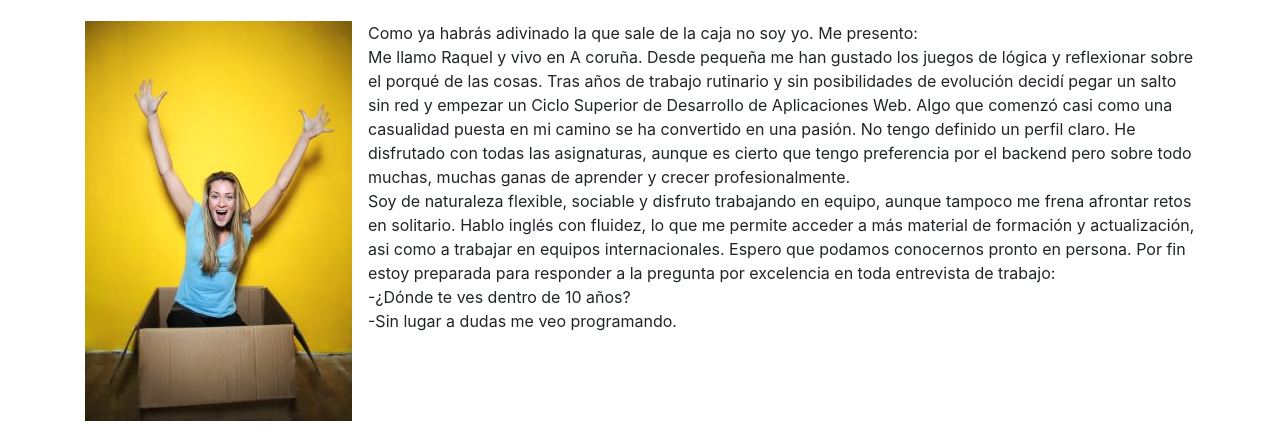
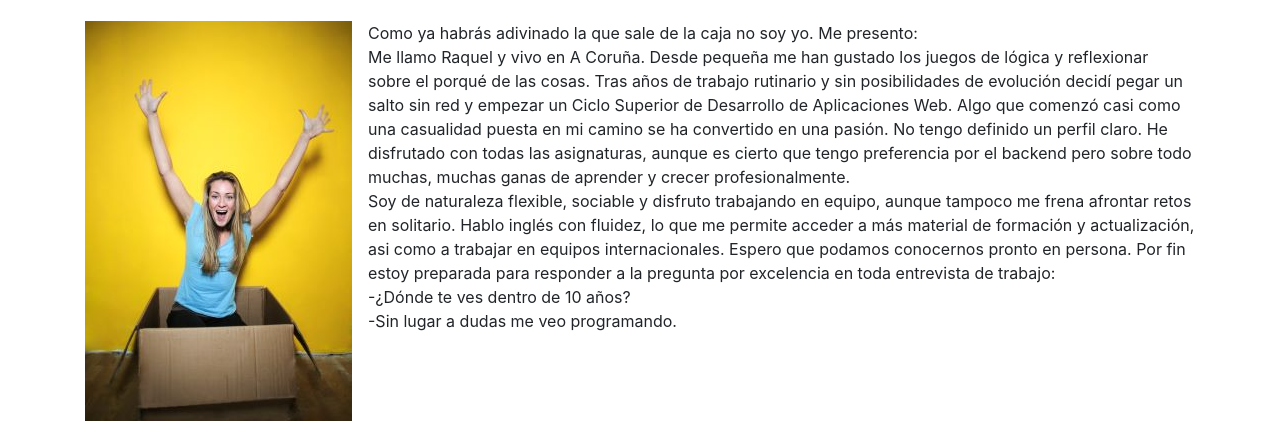
Before and after one commit to alloverthebox/alloverthebox.github.io, a plain HTML site: page about.html in a window 1280 px wide. Shown: the part 209-649 px from the top of the page. Drawn offline with nearby package versions, Linux system fonts and the light colour scheme; grey boxes are pictures that could not be loaded.

Commit message:
Update about.html

```diff
--- a/about.html
+++ b/about.html
@@ -34,7 +34,7 @@
   <h2 class="text-center my-4">HOLA! </h2>
   <section class="container mt-3 clearfix">
     <img class="float-sm-left mr-3 mb-2"  src="./assets/imagenes/box/hello.jpg" alt="">
-    <p >Como ya habrás adivinado la que sale de la caja no soy yo. Me presento: <br> Me llamo Raquel y vivo en A coruña. Desde pequeña me han gustado los juegos de lógica y reflexionar sobre el porqué de las cosas. Tras años de trabajo rutinario y sin posibilidades de evolución decidí pegar un salto sin red y empezar un Ciclo Superior de Desarrollo de Aplicaciones Web. Algo que comenzó casi como una casualidad puesta en mi camino se ha convertido en una pasión. No tengo definido un perfil claro. He disfrutado con todas las asignaturas, aunque es cierto que tengo preferencia por el backend pero sobre todo  muchas, muchas ganas de aprender y crecer profesionalmente.<br>Soy de naturaleza flexible, sociable y disfruto trabajando en equipo, aunque tampoco me frena afrontar retos en solitario. Hablo inglés con fluidez, lo que me permite acceder a más material de formación y actualización, asi como a trabajar en equipos internacionales. Espero que podamos conocernos pronto en persona. Por fin estoy preparada para responder a la pregunta por excelencia en toda entrevista de trabajo: <br>-¿Dónde te ves dentro de 10 años? <br>-Sin lugar a dudas me veo programando. </p>
+    <p >Como ya habrás adivinado la que sale de la caja no soy yo. Me presento: <br> Me llamo Raquel y vivo en A Coruña. Desde pequeña me han gustado los juegos de lógica y reflexionar sobre el porqué de las cosas. Tras años de trabajo rutinario y sin posibilidades de evolución decidí pegar un salto sin red y empezar un Ciclo Superior de Desarrollo de Aplicaciones Web. Algo que comenzó casi como una casualidad puesta en mi camino se ha convertido en una pasión. No tengo definido un perfil claro. He disfrutado con todas las asignaturas, aunque es cierto que tengo preferencia por el backend pero sobre todo  muchas, muchas ganas de aprender y crecer profesionalmente.<br>Soy de naturaleza flexible, sociable y disfruto trabajando en equipo, aunque tampoco me frena afrontar retos en solitario. Hablo inglés con fluidez, lo que me permite acceder a más material de formación y actualización, asi como a trabajar en equipos internacionales. Espero que podamos conocernos pronto en persona. Por fin estoy preparada para responder a la pregunta por excelencia en toda entrevista de trabajo: <br>-¿Dónde te ves dentro de 10 años? <br>-Sin lugar a dudas me veo programando. </p>
  </section>
  <footer>
     <div class="container-fluid mb-0 mt-5  py-5 bg-dark text-white " >
```
